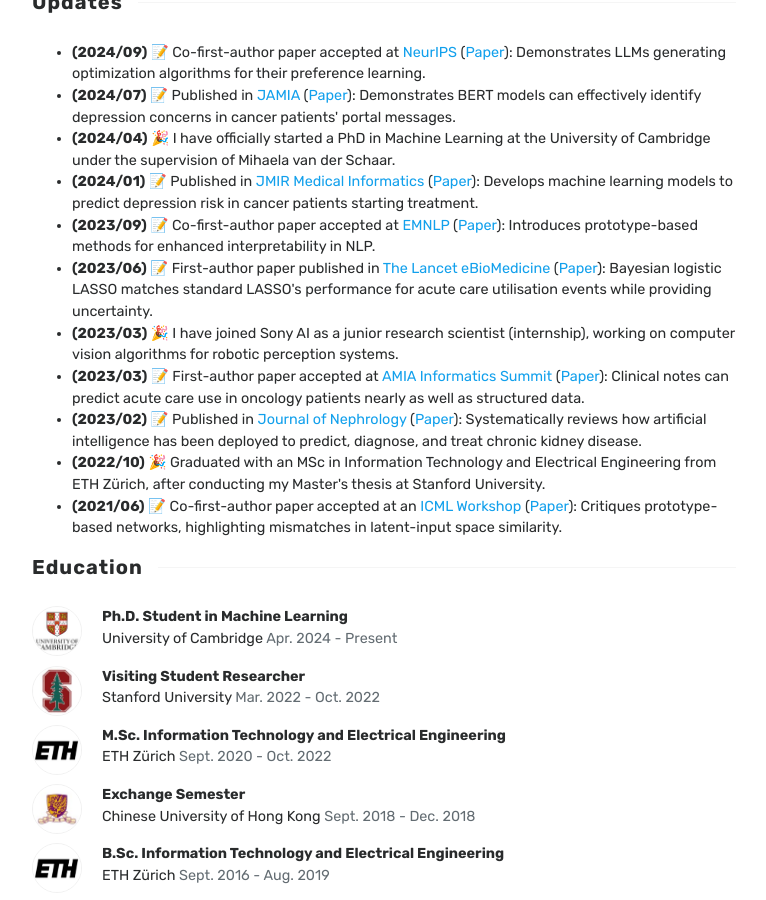
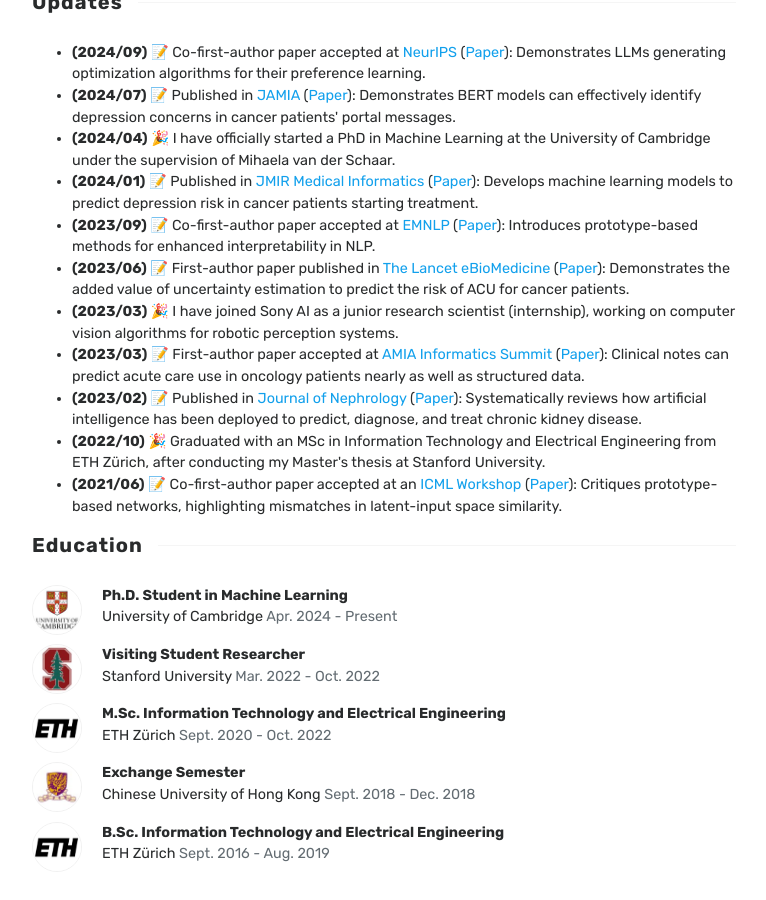
Before and after one commit to fanconic/fanconic.github.io, a Jekyll site: the page built from index.html, in a window 1280 px wide and 900 px high, scrolled down 874 px. Shown: the whole window, without its empty margins (256-1022 px from the left). Built offline with Jekyll 4.4.1, drawn with Linux system fonts in a browser that asks for light colours; the list of posts is cut into pages by our own code.

Commit message:
typo update

```diff
--- a/index.html
+++ b/index.html
@@ -68,8 +68,8 @@ title: Home
                         href="https://www.thelancet.com/journals/ebiom/home">The Lancet eBioMedicine</a>
                     (<a
                         href="https://www.sciencedirect.com/science/article/pii/S2352396423001974?ref=pdf_download&fr=RR-2&rr=8e6b37602e6e63c4">Paper</a>):
-                    Bayesian logistic LASSO matches standard LASSO's performance for acute care utilisation events while
-                    providing uncertainty.
+                    Demonstrates the added value of uncertainty estimation to predict the risk of ACU for cancer
+                    patients.
                 </li>
                 <li><b>(2023/03)</b> 🎉 I have joined Sony AI as a junior research scientist (internship), working on
                     computer vision algorithms for robotic perception systems.
```
